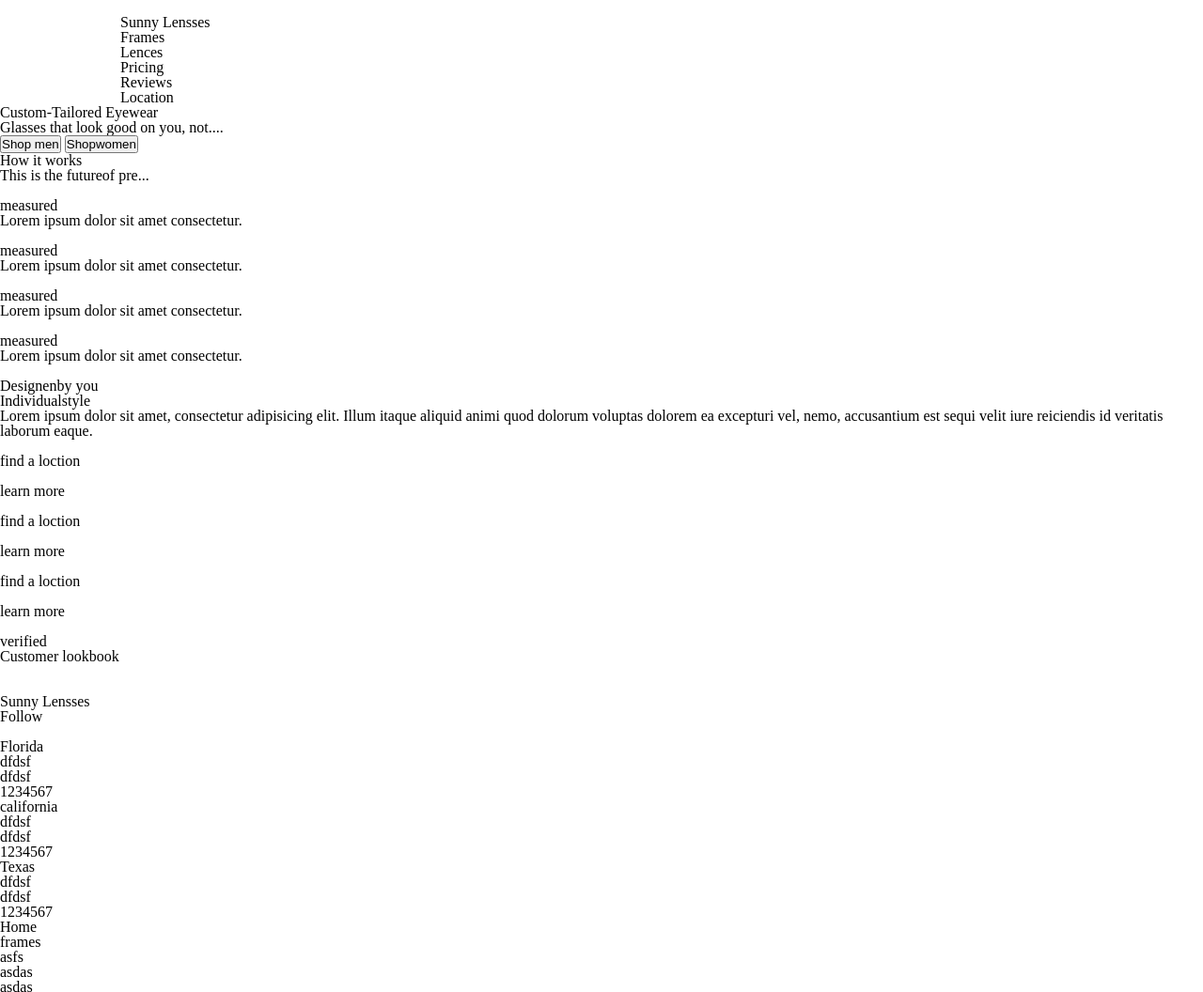
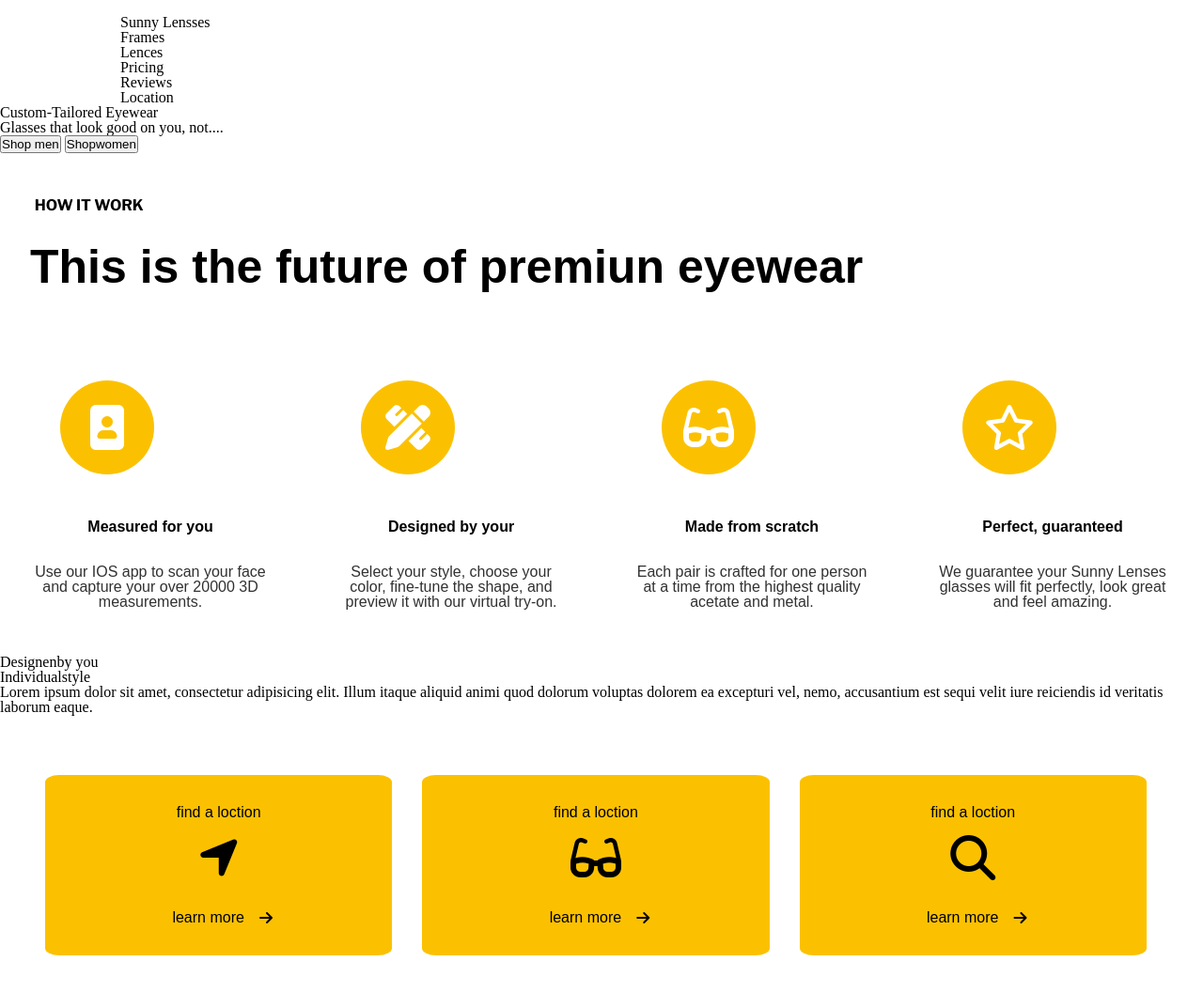
Before and after one commit to Sebas01198/E-commerce, a plain HTML site: page index.html in a window 1280 px wide. Shown: the top 1056 px of the page at 94% size. Drawn offline with nearby package versions, Linux system fonts and the light colour scheme.

Commit message:
Se agrega beneficios y informacion

```diff
--- /dev/null
+++ b/css/benefits.css
@@ -0,0 +1,56 @@
+.benefits{
+    font-family: Arial, Helvetica, sans-serif;
+}
+
+.title_benefits{
+    font-family: 'Libre Franklin', sans-serif;
+}
+
+.benefit_features{
+    display: grid;
+    grid-template-columns: 25% 25% 25% 25%;
+}
+
+.benefit_features div{
+    margin: 2rem;
+    box-sizing: border-box;
+}
+
+.box_card.circle{
+    display: flex;
+    justify-content: center;
+    align-items: center;
+}
+
+.circle{
+
+    display: flex;
+    justify-content: center;
+    background-color: #fbc101;
+    border-radius: 100%;
+    width: 100px;
+    height: 100px;
+    align-items: center;
+}
+
+.box_card h3{
+    text-align: center;
+    padding: 1rem 0rem 2rem;
+
+    font-weight: bold;
+}
+
+.box_card p{
+    text-align: center;
+    color: #313131;
+}
+
+.introduction_to_benefits h2{
+    font-size: 50px;
+    font-weight: bold;
+    padding: 2rem;
+}
+
+.title_benefits{
+    padding: 3rem 0 0 2.3rem;
+}
--- /dev/null
+++ b/css/cards-information.css
@@ -0,0 +1,40 @@
+.cards{
+    display: grid;
+    grid-template-columns: 33% 33% 33%;
+
+    margin: 1rem;
+    padding: 1rem;
+
+}
+
+.card{
+    padding: 1rem;
+    background-color: #fbc101;
+    margin: 1rem 1rem;
+    border-radius: 4%;
+}
+
+.card i{
+    display: flex;
+    align-items: center;
+    justify-content: center;
+    margin: 1rem;
+}
+
+.card h3{
+    text-align: center;
+    font-family: Arial, Helvetica, sans-serif;
+    margin: 1rem 0 1rem
+}
+
+.text{
+    display: flex;
+    align-items: center;
+    justify-content: center;
+}
+
+.text p{
+    text-align: center;
+    font-family: Arial, Helvetica, sans-serif;
+    margin-left: 1.5rem;
+}
--- a/index.html
+++ b/index.html
@@ -7,6 +7,13 @@
     <title>E-commerce</title>
     <link rel="stylesheet" href="css/style.css">
     <link rel="stylesheet" href="css/reset.css  ">
+    <link rel="stylesheet" href="css/benefits.css">
+    <link rel="stylesheet" href="css/cards-information.css">
+    <link rel="stylesheet" href="css/footer.css">
+    <link rel="preconnect" href="https://fonts.googleapis.com">
+    <link rel="preconnect" href="https://fonts.gstatic.com" crossorigin>
+    <link href="https://fonts.googleapis.com/css2?family=Libre+Franklin:wght@700;800&display=swap" rel="stylesheet">
+    <script src="https://kit.fontawesome.com/3a2d91d82d.js" crossorigin="anonymous"></script>
 </head>
 <body>
     <header class="contenedor">
@@ -34,33 +41,44 @@
             <button>Shopwomen</button>
         </section>
 
-        <section>
-            <p>How it works</p>
-            <h2>This is the futureof pre...</h2>
+        <!--Benefits-->
+        <section class="benefits">
+            <div class="introduction_to_benefits">
+                <p class="title_benefits">HOW IT WORK</p>
+                <h2>This is the future of premiun eyewear</h2>
+            </div>
 
-            <div class="conte">
-                <div class="contens">
-                    <img src="" alt="">
-                    <h3>measured</h3>
-                    <p>Lorem ipsum dolor sit amet consectetur.</p>
+            <div class="benefit_features">
+                <div class="box_card">
+                    <div class="circle">
+                        <i class="fa-solid fa-image-portrait fa-3x" style="color:white;"></i>
+                    </div>
+                    <h3>Measured for you</h3>
+                    <p>Use our IOS app to scan your face and capture your over 20000 3D measurements.</p>
                 </div>
 
-                <div class="contens">
-                    <img src="" alt="">
-                    <h3>measured</h3>
-                    <p>Lorem ipsum dolor sit amet consectetur.</p>
+                <div class="box_card">
+                    <div class="circle">
+                        <i class="fa-solid fa-pen-ruler fa-3x" style="color:white ;"></i>
+                    </div>
+                    <h3>Designed by your</h3>
+                    <p>Select your style, choose your color, fine-tune the shape, and preview it with our virtual try-on.</p>
                 </div>
 
-                <div class="contens">
-                    <img src="" alt="">
-                    <h3>measured</h3>
-                    <p>Lorem ipsum dolor sit amet consectetur.</p>
+                <div class="box_card">
+                    <div class="circle">
+                        <i class="fa-solid fa-glasses fa-3x" style="color:white"></i>
+                    </div>
+                    <h3>Made from scratch</h3>
+                    <p>Each pair is crafted for one person at a time from the highest quality acetate and metal.</p>
                 </div>
 
-                <div class="contens">
-                    <img src="" alt="">
-                    <h3>measured</h3>
-                    <p>Lorem ipsum dolor sit amet consectetur.</p>
+                <div class="box_card">
+                    <div class="circle">
+                        <i class="fa-regular fa-star fa-3x" style="color:white;"></i>
+                    </div>
+                    <h3>Perfect, guaranteed</h3>
+                    <p>We guarantee your Sunny Lenses glasses will fit perfectly, look great and feel amazing.</p>
                 </div>
             </div>
         </section>
@@ -84,32 +102,34 @@
             </div>
         </section>
 
-        <section class="">
+        <!--Cards Information-->
+
+        <section class="cards_information">
             <div class="cards">
                 <div class="card">
                     <h3>find a loction</h3>
-                    <img src="" alt="">
+                    <i class="fa-solid fa-location-arrow fa-3x"></i>
                     <div class="text">
                         <p>learn more</p>
-                        <img src="" alt="">
+                        <i class="fa-solid fa-arrow-right"></i>
                     </div>
                 </div>
 
                 <div class="card">
                     <h3>find a loction</h3>
-                    <img src="" alt="">
+                    <i class="fa-solid fa-glasses fa-3x"></i>
                     <div class="text">
                         <p>learn more</p>
-                        <img src="" alt="">
+                        <i class="fa-solid fa-arrow-right"></i>
                     </div>
                 </div>
 
                 <div class="card">
                     <h3>find a loction</h3>
-                    <img src="" alt="">
+                    <i class="fa-solid fa-magnifying-glass fa-3x"></i>
                     <div class="text">
                         <p>learn more</p>
-                        <img src="" alt="">
+                        <i class="fa-solid fa-arrow-right"></i>
                     </div>
                 </div>
             </div>
```
